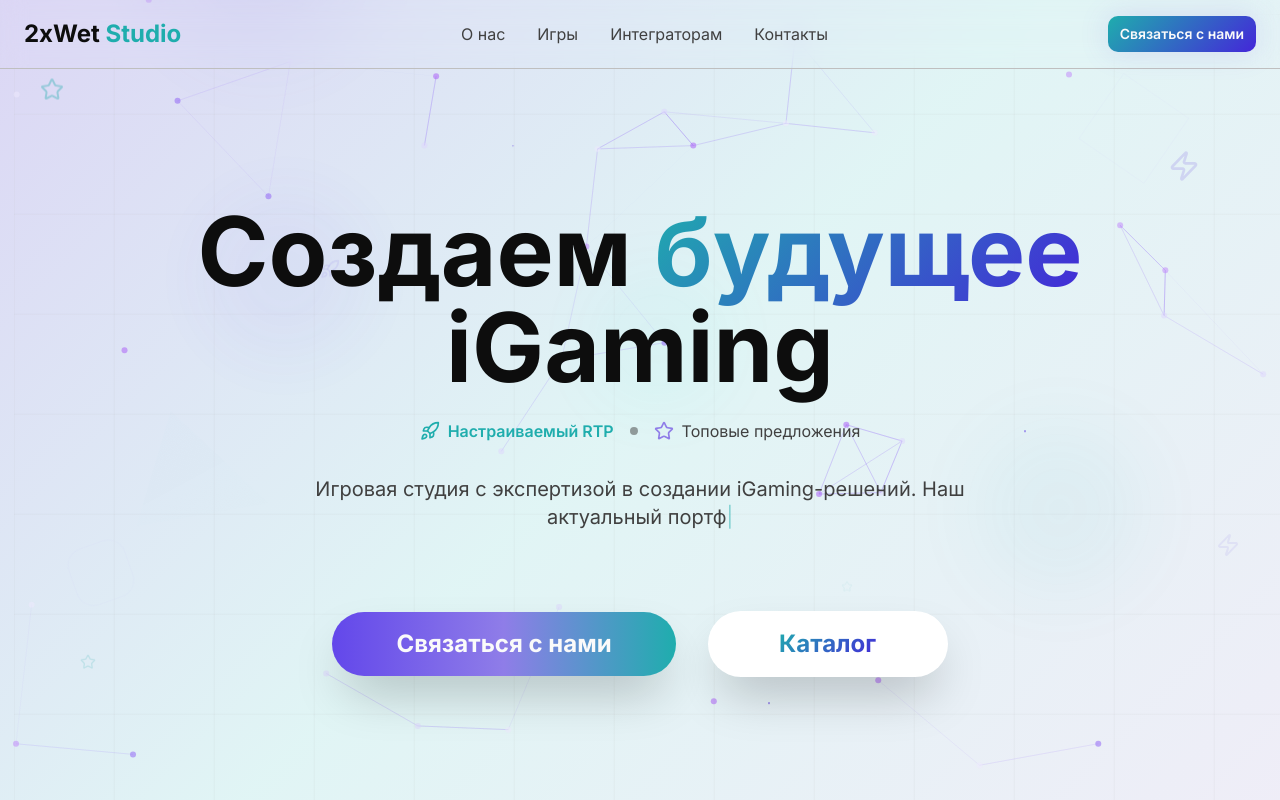
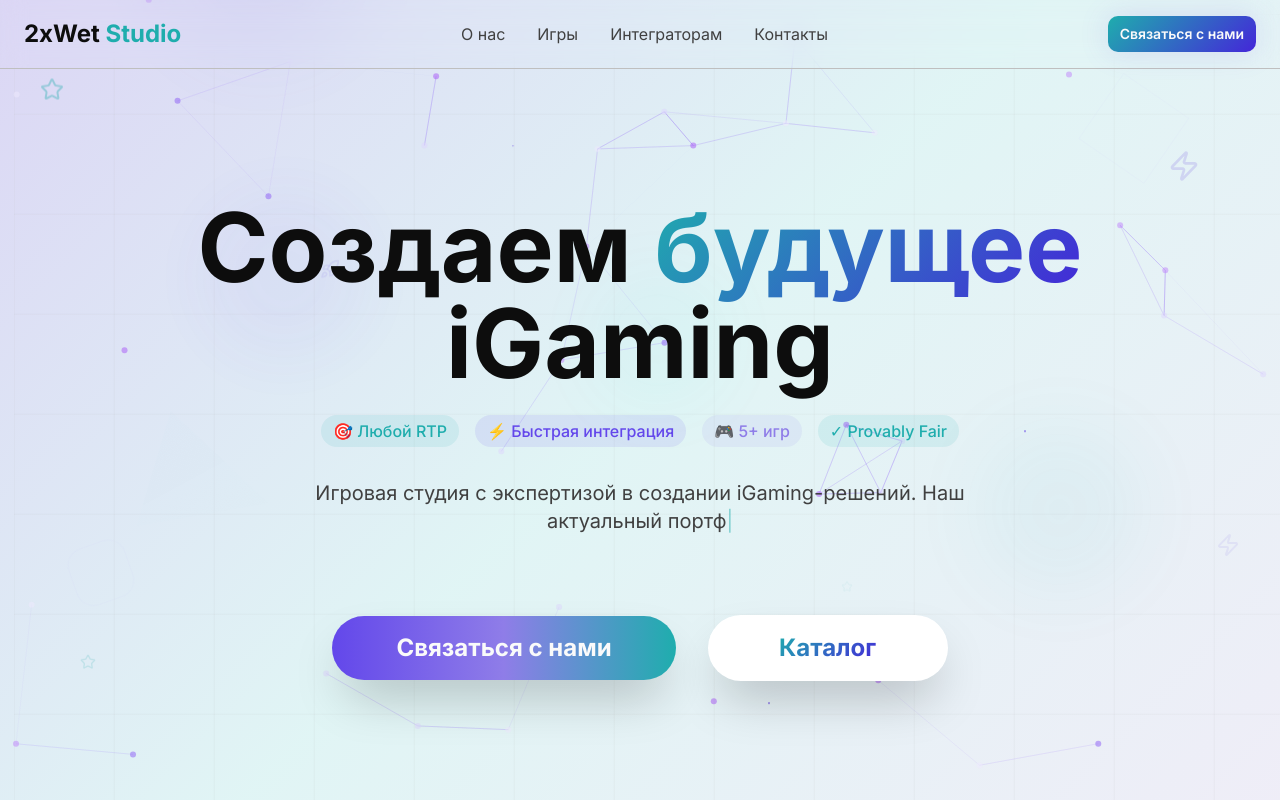
Before and after one commit to ca-si-what-ca-si-no/reel-vision-games, a React (Vite) app: page / in a window 1280 px wide. Built offline with nearby package versions, Linux system fonts and the light colour scheme.

Commit message:
Update hero section with game features

```diff
--- a/src/components/Hero.tsx
+++ b/src/components/Hero.tsx
@@ -46,16 +46,19 @@ const Hero = () => {
             <span className="text-foreground">iGaming</span>
           </h1>
 
-          <div className="flex items-center justify-center gap-2 md:gap-4 mb-8 text-base md:text-lg">
-            <div className="flex items-center gap-1 md:gap-2">
-              <Rocket className="w-4 h-4 md:w-5 md:h-5 text-accent" />
-              <span className="text-accent font-semibold text-sm md:text-base">Настраиваемый RTP</span>
-            </div>
-            <div className="w-1.5 h-1.5 md:w-2 md:h-2 rounded-full bg-muted-foreground/50"></div>
-            <div className="flex items-center gap-1 md:gap-2">
-              <Star className="w-4 h-4 md:w-5 md:h-5 text-primary-glow" />
-              <span className="text-muted-foreground text-sm md:text-base">Топовые предложения</span>
-            </div>
+          <div className="flex items-center justify-center gap-2 md:gap-4 mb-8 text-base md:text-lg flex-wrap">
+            <span className="bg-accent/10 text-accent px-3 py-1 rounded-full text-sm md:text-base font-medium">
+              🎯 Любой RTP
+            </span>
+            <span className="bg-primary/10 text-primary px-3 py-1 rounded-full text-sm md:text-base font-medium">
+              ⚡ Быстрая интеграция
+            </span>
+            <span className="bg-primary-glow/10 text-primary-glow px-3 py-1 rounded-full text-sm md:text-base font-medium">
+              🎮 5+ игр
+            </span>
+            <span className="bg-accent/10 text-accent px-3 py-1 rounded-full text-sm md:text-base font-medium">
+              ✓ Provably Fair
+            </span>
           </div>
 
           <div className="text-lg md:text-xl text-muted-foreground mb-10 max-w-2xl mx-auto leading-tight min-h-[6rem] flex items-start justify-center text-center">
```
